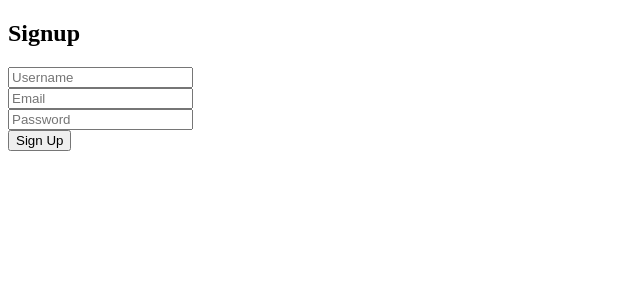
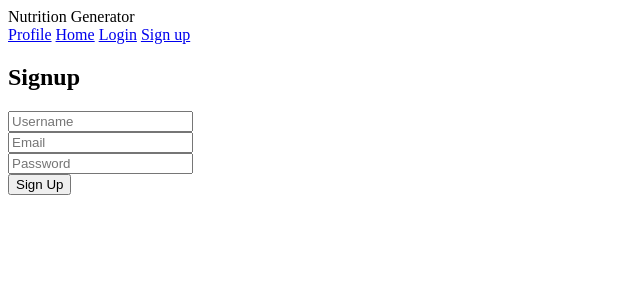
Before and after one commit to lextale/MealPlanGenerator, a Flask app: template app/templates/signup.html in a window 1280 px wide. Shown: the top 300 px of the page, without its empty margins (0-640 px from the left). Run offline with Flask 3, Linux system fonts and the light colour scheme; the template is opened without the code that fills it, so the values that code supplies are empty; parts of the project's set-up code (start-up, migrations or seed data) failed here and were passed over; some libraries are stand-ins or nearby versions.

Commit message:
Update signup.html

```diff
--- a/app/templates/signup.html
+++ b/app/templates/signup.html
@@ -6,6 +6,19 @@
   <script src="https://www.gstatic.com/firebasejs/9.22.0/firebase-auth.js"></script>
   <link rel="stylesheet" href="{{ url_for('static', filename='signup.css') }}">
 </head>
+
+<nav class="navbar">
+  <div class="nav-left">
+    <span class="logo">Nutrition Generator</span>
+  </div>
+  <div class="nav-right">
+    <a href="profile" id="profile">Profile</a>
+    <a href="/" id="login">Home</a>
+    <a href="login" id="login">Login</a>
+    <a href="signup" id="signup">Sign up</a>
+  </div>
+</nav>
+
 <body>
   <h2>Signup</h2>
     {% with messages = get_flashed_messages(with_categories=true) %}
```
